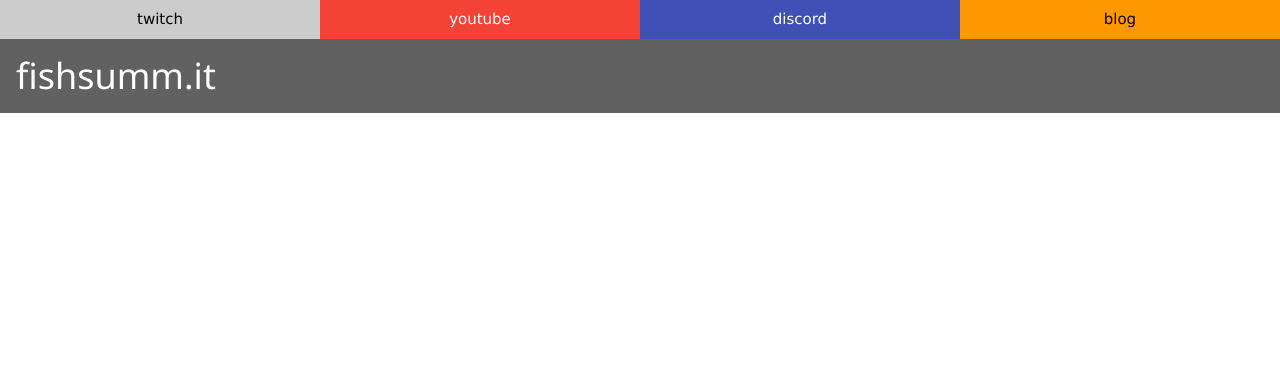
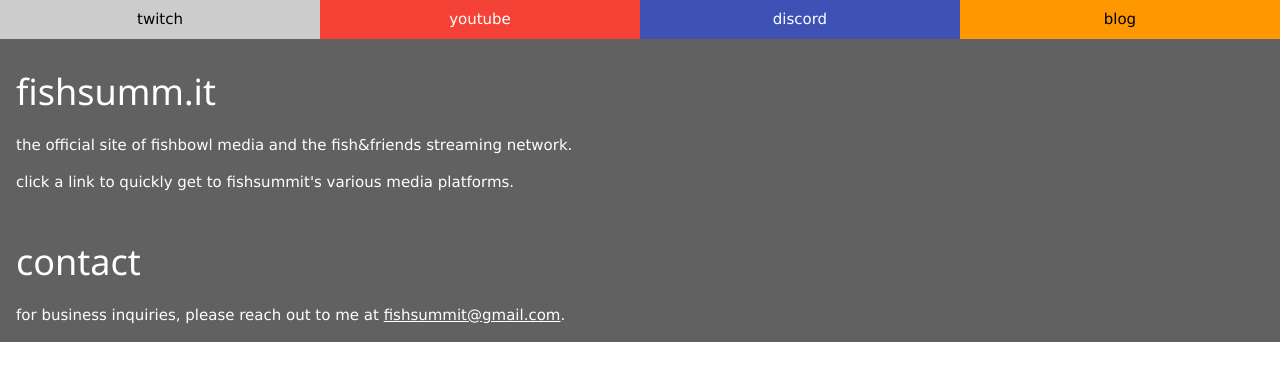
Before and after one commit to fishsummit/fishsummit-site, a plain HTML site: page index.html in a window 1280 px wide. Drawn offline with nearby package versions, Linux system fonts and the light colour scheme.

Commit message:
Update index.html

```diff
--- a/index.html
+++ b/index.html
@@ -12,8 +12,14 @@
             <a href="https://discord.gg/gadFbyE" class="w3-button w3-quarter w3-center w3-indigo">discord</a>
             <a href="" class="w3-button w3-quarter w3-center w3-orange">blog</a>
         </div>
-        <div class="w3-container">
+        <div class="w3-panel">
             <h1>fishsumm.it</h1>
+            <p>the official site of fishbowl media and the fish&friends streaming network.</p>
+            <p>click a link to quickly get to fishsummit's various media platforms.</p>
+        </div>
+        <div class="w3-panel">
+            <h1>contact</h1>
+            <p>for business inquiries, please reach out to me at <a href="mailto:fishsummit@gmail.com">fishsummit@gmail.com</a>.</p>
         </div>
 </div>
 </body>
```
